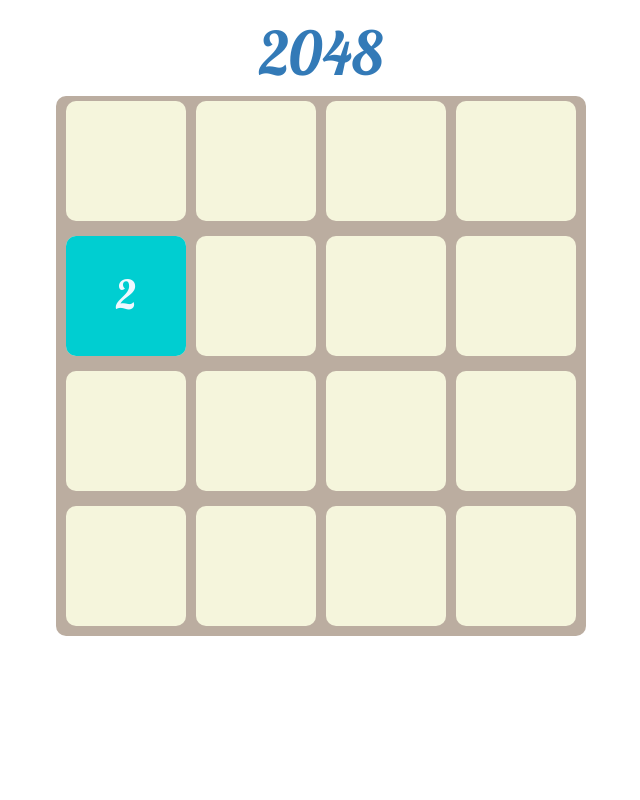
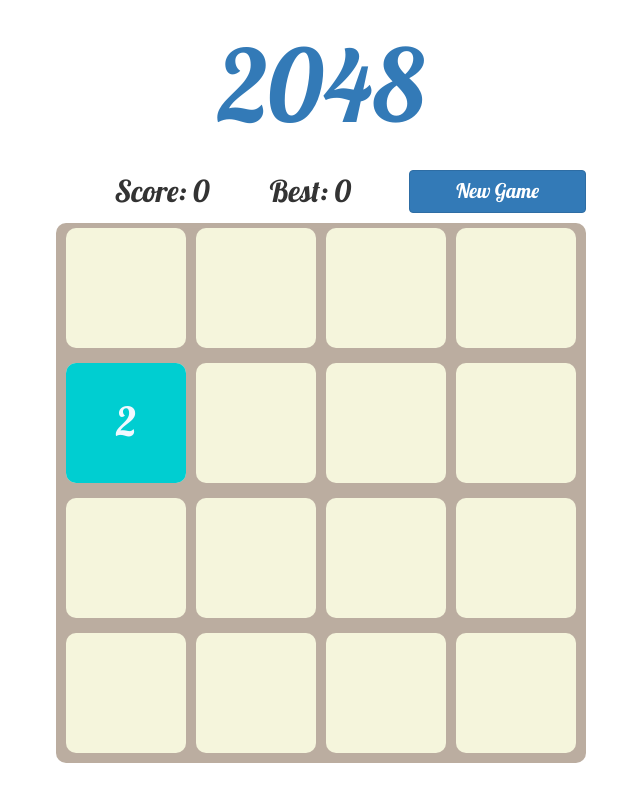
Before and after one commit to SunnyQjm/2048, a plain HTML site: page 2048.html in a window 1280 px wide. Shown: the whole page, without its empty margins (319-959 px from the left). Drawn offline with nearby package versions, Linux system fonts and the light colour scheme.

Commit message:
添加分数系统

```diff
--- a/2048.html
+++ b/2048.html
@@ -20,9 +20,14 @@
 <body>
 <div id="my2048">
     <header id="head">
-        <h1 class="text-center text-primary" style="font-size: 60px; font-family: Lobster,serif">2048</h1>
+        <h1 class="text-center text-primary title">2048</h1>
     </header>
-
+    <div id="score" class="score row">
+        <div class="score text-center col-md-8" style="display: inline-block">
+            Score: <span id="score_value">0</span>&emsp;&emsp;Best: <span id="best_value">0</span>
+        </div>
+        <button id="new_game" class=" col-md-4 btn btn-primary" >New Game</button>
+    </div>
     <div id="game-body" class="text-center">
     </div>
 </div>
--- a/init.js
+++ b/init.js
@@ -15,14 +15,39 @@ var right_order = [3, 2, 1, 0, 7, 6, 5, 4, 11, 10, 9, 8, 15, 14, 13, 12];
 var up_order = [0, 4, 8, 12, 1, 5, 9, 13, 2, 6, 10, 14, 3, 7, 11, 15];
 var down_order = [12, 8, 4, 0, 13, 9, 5, 1, 14, 10, 6, 2, 15, 11, 7, 3];
 
+//分数系统
+var scoreNum = 0;
+var bestScore = 0;
+var scoreItem;
+var bestItem;
+
+/**
+ * 开始一局新的游戏
+ */
+function startNewGame() {
+    var keys = Object.keys(cellValues);
+    for(var i = 0; i < keys.length; i++){
+        cellValues[keys[i]].target.remove();
+        delete cellValues[keys[i]];
+    }
+    //初始化空闲区域
+    for (i = 0; i < 16; i++)
+        idleContainers[i] = i;
+    scoreNum = 0;
+    scoreItem.text(0);
+    placeABlock(randomBetween(0, 1) === 0 ? 2 : 4);
+}
+
 $(function () {
-    //初始化空闲区域
-    for (var i = 0; i < 16; i++)
-        idleContainers[i] = i;
-
+    scoreItem = $("#score_value");
+    bestItem = $("#best_value");
+    $("#new_game").click(function () {
+       startNewGame();
+    });
     //初始化游戏界面
     gameBody = $("#game-body");
     size = getSuitableSize(0.6);
+    $("#score").width(size + 50);
     gameBody.width(size + 50)
         .height(size + 60);
     for (i = 0; i < 16; i++) {
@@ -36,8 +61,6 @@ $(function () {
         containers.push(div);
         gameBody.append(div);
     }
-
-    placeABlock(randomBetween(0, 1) === 0 ? 2 : 4);
 
     //监听键盘的按键行为
     $(document).keydown(function (event) {
@@ -56,7 +79,9 @@ $(function () {
                 break;
         }
         console.log(event.which);
-    })
+    });
+
+    startNewGame();
 });
 
 /**
@@ -88,6 +113,15 @@ function myRight() {
 }
 
 
+function updateScore(plusScore) {
+    scoreNum += plusScore;
+    scoreItem.text(scoreNum);
+    if(scoreNum > bestScore){
+        bestScore = scoreNum;
+        bestItem.text(bestScore);
+    }
+}
+
 /**
  * 执行滑动操作
  * @param arr  遍历顺序数组
@@ -97,6 +131,7 @@ function doAction(arr, direction) {
     var np;
     var merged = {};
     var isMove = false;
+    var plusScore = 1;
     for (var i = 0; i < arr.length; i++) {
         np = next(arr[i], direction, merged);
         if (np < 0 || cellValues[arr[i]] === undefined)
@@ -106,6 +141,7 @@ function doAction(arr, direction) {
             cellValues[arr[i]].target.myTransTo(containers, np);
             resetPosition(cellValues, arr[i], np);
         } else if (cellValues[np].value === cellValues[arr[i]].value) {        //可以合并
+            plusScore *= cellValues[np].value;
             isMove = true;
             merged[np] = np;
             easyMerge(arr[i], np);
@@ -114,6 +150,8 @@ function doAction(arr, direction) {
     if(isMove){     //如果本次操作有块移动了，则放置一个新块
         window.setTimeout(function () {
             placeABlock(randomBetween(0, 1) === 0 ? 2 : 4);
+            if(plusScore !== 1)
+                updateScore(plusScore);
         }, 100)
     }
 
--- a/style.css
+++ b/style.css
@@ -1,9 +1,26 @@
-#game-body {
+.title{
+    font-size: 100px;
+    font-family: Lobster,serif;
+    margin: 30px;
+}
+
+#game-body{
     margin: auto auto;
     background-color: #bbada0;
     border: 5px darkgray;
     border-radius: 10px;
     padding: 0;
+}
+
+#new_game{
+    margin: 0 auto;
+    font-size: 20px;
+}
+
+#score{
+    margin: 10px auto;
+    font-size: 30px;
+    font-family: Lobster,serif;
 }
 
 .cell {
```
